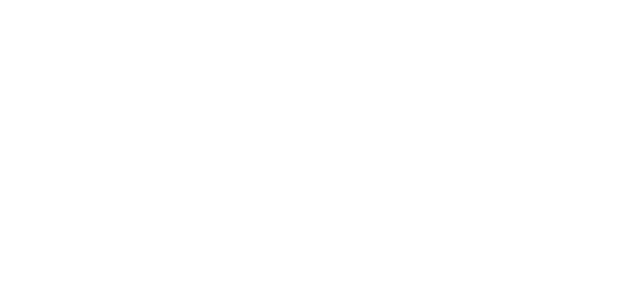
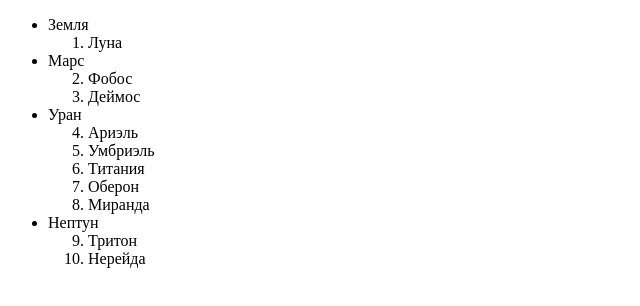
Before and after one commit to lllBunnylll/https---github.com-lllBunnylll-IT_academy, a plain HTML site: page Практическое задание 2-5.html in a window 1280 px wide. Shown: the whole page, without its empty margins (0-640 px from the left). Drawn offline with Linux system fonts and the light colour scheme.

Commit message:
Готово

```diff
--- a/Практическое задание 2-5.html
+++ b/Практическое задание 2-5.html
@@ -5,6 +5,30 @@
 	<title>Практическое задание 2-5</title>
 </head>
 <body>
+	<ul>
+		<li>Земля</li>
+		<ol>
+			<li>Луна</li>
+		</ol>
+		<li>Марс</li>
+		<ol start="2">
+			<li>Фобос</li>
+			<li>Деймос</li>
+		</ol>
+		<li>Уран</li>
+		<ol start="4">
+			<li>Ариэль</li>
+			<li>Умбриэль</li>
+			<li>Титания</li>
+			<li>Оберон</li>
+			<li>Миранда</li>
+		</ol>
+		<li>Нептун</li>
+		<ol start="9">
+			<li>Тритон</li>
+			<li>Нерейда</li>
+		</ol>
+	</ul>
 
 </body>
 </html>
```
